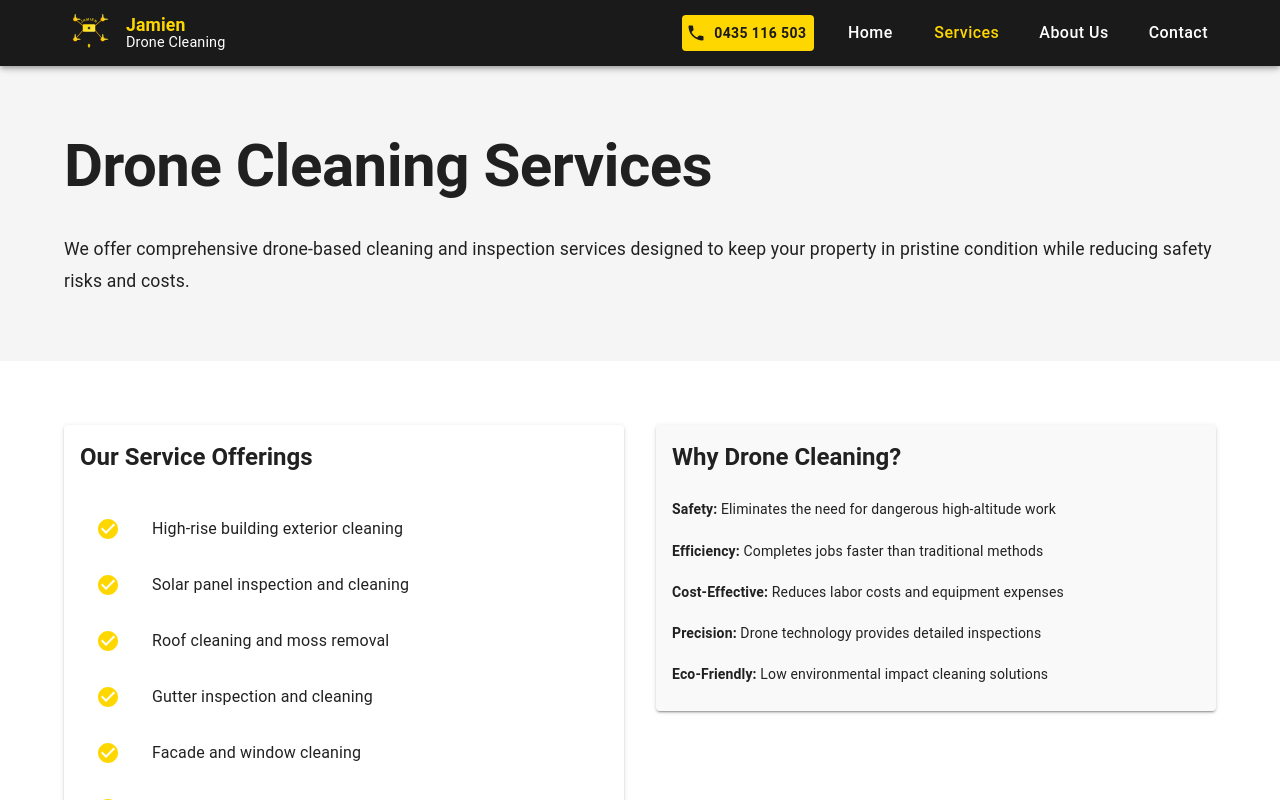
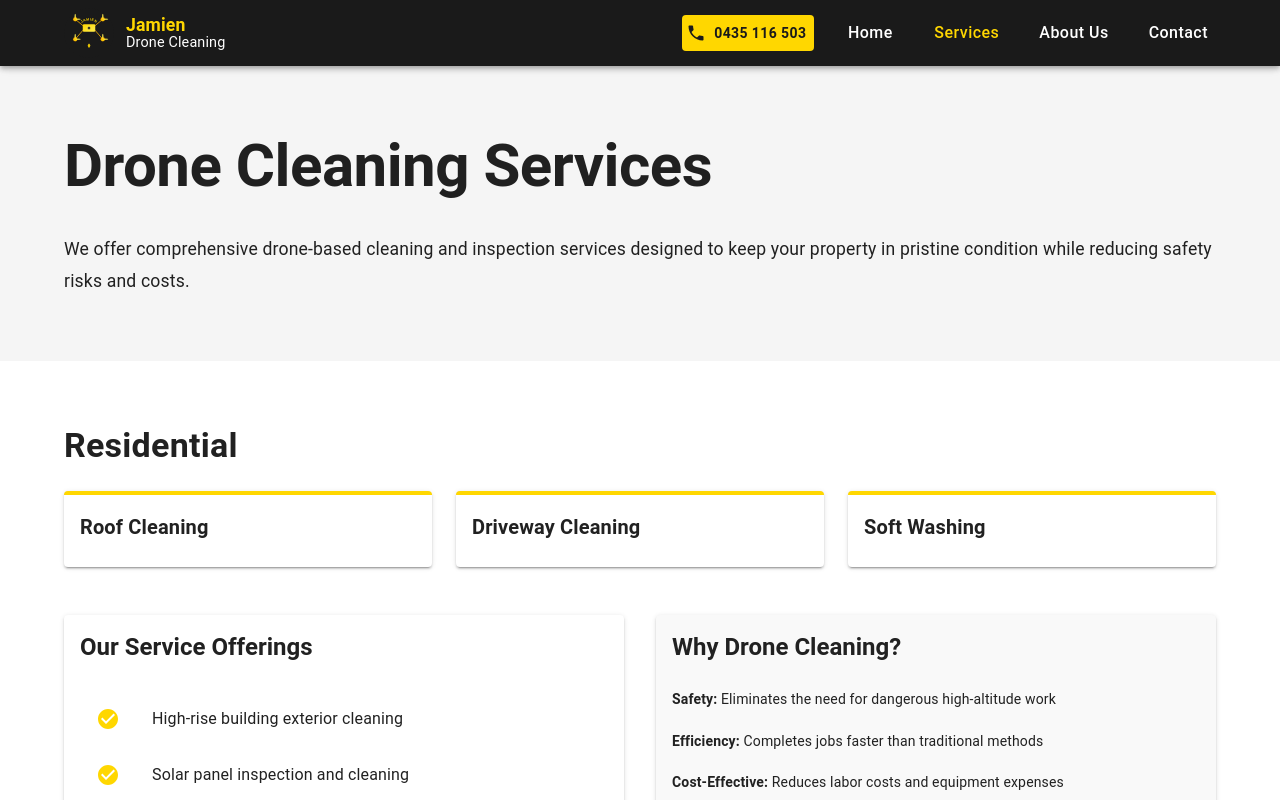
Before and after one commit to steven29-test/jamien-drone-cleaning, a React (Vite) app: page /services in a window 1280 px wide. Shown: the top 800 px of the page. Built offline with nearby package versions, Linux system fonts and the light colour scheme.

Commit message:
Add residential services section for review

```diff
--- a/src/pages/Services.tsx
+++ b/src/pages/Services.tsx
@@ -38,6 +38,24 @@ export default function Services() {
 
       <Box sx={{ py: 8 }}>
         <Container maxWidth="lg">
+          <Box component="section" aria-labelledby="residential-services" sx={{ mb: 6 }}>
+            <Typography id="residential-services" variant="h4" component="h2" sx={{ fontWeight: 'bold', mb: 3 }}>
+              Residential
+            </Typography>
+            <Grid container spacing={3}>
+              {['Roof Cleaning', 'Driveway Cleaning', 'Soft Washing'].map((service) => (
+                <Grid item xs={12} sm={4} key={service}>
+                  <Card sx={{ height: '100%', boxShadow: 2, borderTop: '4px solid #ffd700' }}>
+                    <CardContent>
+                      <Typography variant="h6" component="h3" sx={{ fontWeight: 'bold' }}>
+                        {service}
+                      </Typography>
+                    </CardContent>
+                  </Card>
+                </Grid>
+              ))}
+            </Grid>
+          </Box>
           <Grid container spacing={4}>
             <Grid item xs={12} md={6}>
               <Card sx={{ boxShadow: 2 }}>
```
